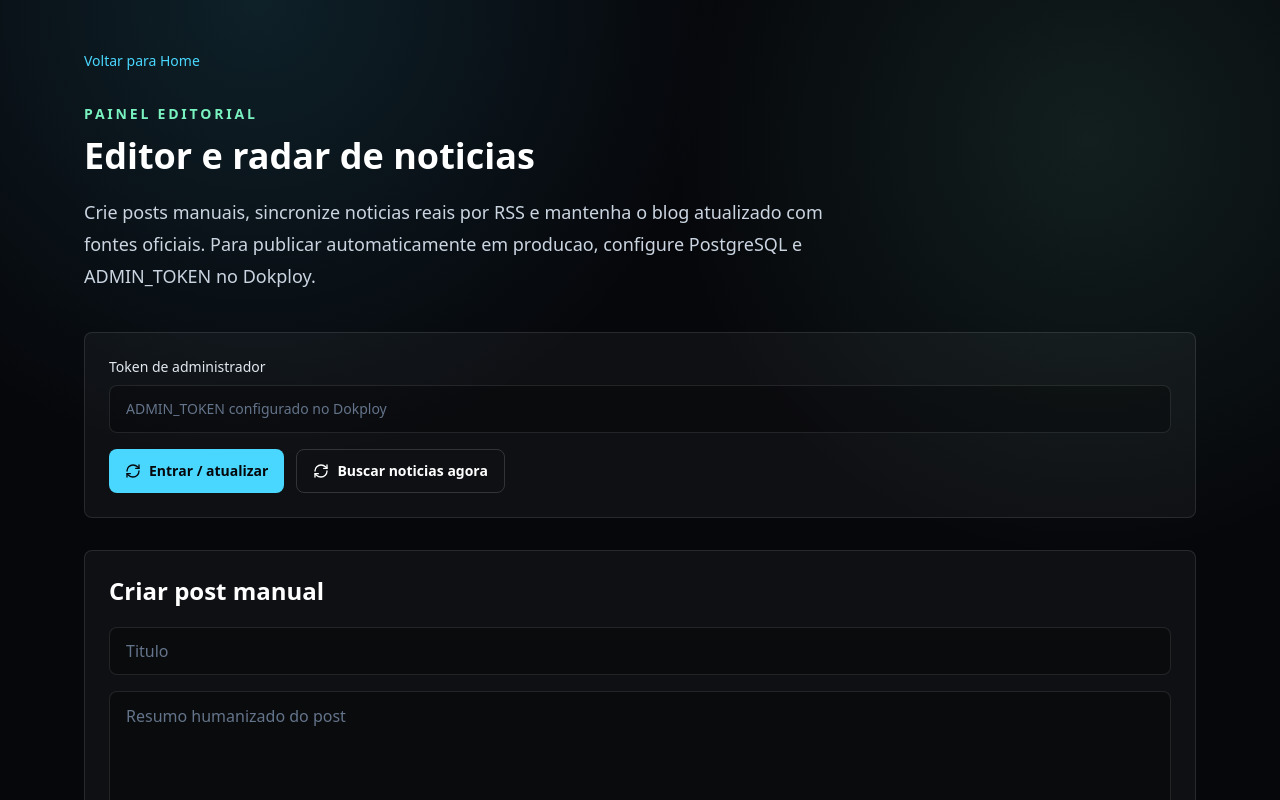
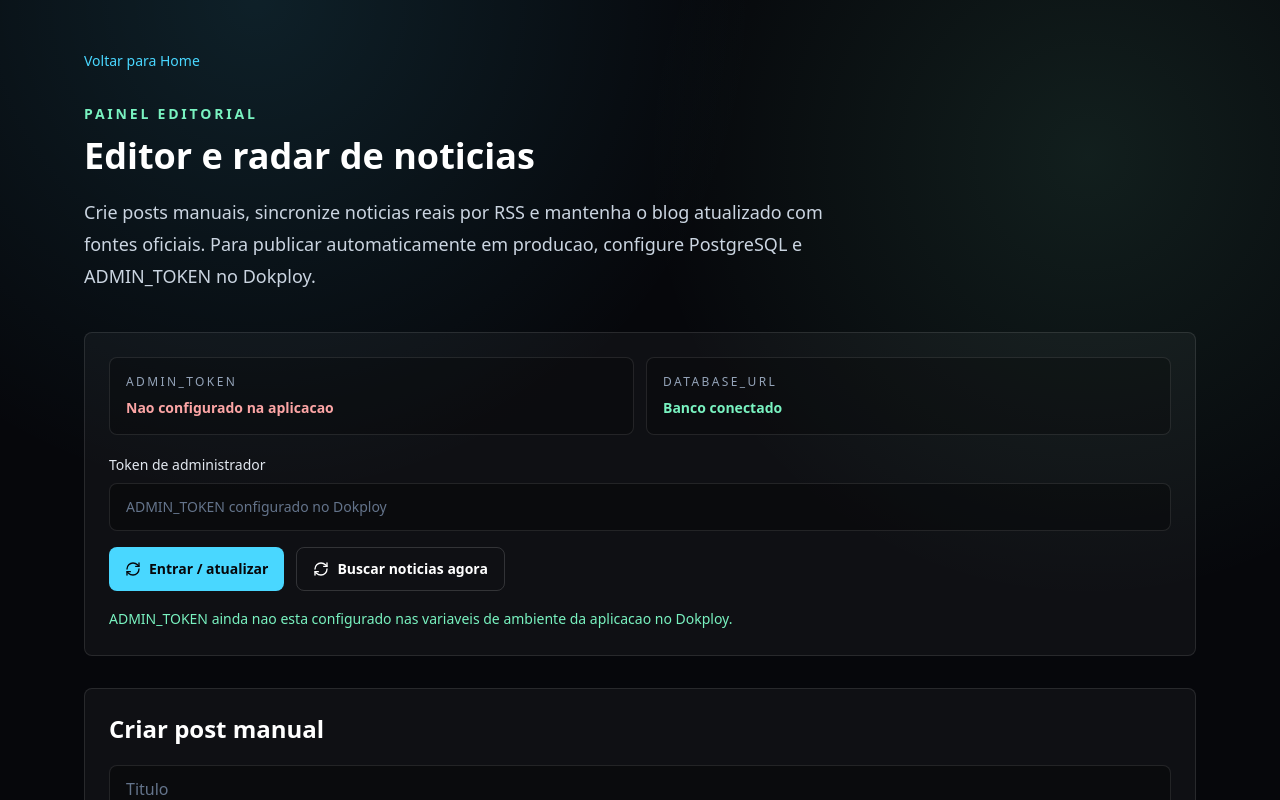
Before and after one commit to Fsousa36/levellingdev-blog, a Next.js app: page /editor in a window 1280 px wide. Shown: the top 800 px of the page. Built offline with nearby package versions, Linux system fonts and the light colour scheme; no server answers.

Commit message:
Improve editor authorization diagnostics

```diff
--- a/app/api/editor/posts/route.ts
+++ b/app/api/editor/posts/route.ts
@@ -7,7 +7,13 @@ import { slugify } from '../../../lib/news';
 
 export async function GET(request: NextRequest) {
   if (!isAuthorized(request)) {
-    return NextResponse.json({ error: 'Nao autorizado.' }, { status: 401 });
+    return NextResponse.json(
+      {
+        error:
+          'Nao autorizado. Configure ADMIN_TOKEN nas variaveis de ambiente da aplicacao no Dokploy e use exatamente esse valor no editor.'
+      },
+      { status: 401 }
+    );
   }
 
   return NextResponse.json({ database: hasDatabase(), posts: await getAllPosts() });
@@ -15,7 +21,13 @@ export async function GET(request: NextRequest) {
 
 export async function POST(request: NextRequest) {
   if (!isAuthorized(request)) {
-    return NextResponse.json({ error: 'Nao autorizado.' }, { status: 401 });
+    return NextResponse.json(
+      {
+        error:
+          'Nao autorizado. Configure ADMIN_TOKEN nas variaveis de ambiente da aplicacao no Dokploy e use exatamente esse valor no editor.'
+      },
+      { status: 401 }
+    );
   }
 
   const body = (await request.json()) as Partial<BlogPost>;
@@ -62,7 +74,13 @@ export async function POST(request: NextRequest) {
 
 export async function DELETE(request: NextRequest) {
   if (!isAuthorized(request)) {
-    return NextResponse.json({ error: 'Nao autorizado.' }, { status: 401 });
+    return NextResponse.json(
+      {
+        error:
+          'Nao autorizado. Configure ADMIN_TOKEN nas variaveis de ambiente da aplicacao no Dokploy e use exatamente esse valor no editor.'
+      },
+      { status: 401 }
+    );
   }
 
   const slug = request.nextUrl.searchParams.get('slug');
--- /dev/null
+++ b/app/api/editor/status/route.ts
@@ -0,0 +1,9 @@
+import { NextResponse } from 'next/server';
+import { hasDatabase } from '../../../lib/db';
+
+export async function GET() {
+  return NextResponse.json({
+    adminTokenConfigured: Boolean(process.env.ADMIN_TOKEN),
+    databaseConfigured: hasDatabase()
+  });
+}
--- a/app/api/news/sync/route.ts
+++ b/app/api/news/sync/route.ts
@@ -13,7 +13,13 @@ export async function POST(request: NextRequest) {
 
 async function syncNews(request: NextRequest) {
   if (!isAuthorized(request)) {
-    return NextResponse.json({ error: 'Nao autorizado.' }, { status: 401 });
+    return NextResponse.json(
+      {
+        error:
+          'Nao autorizado. Configure ADMIN_TOKEN nas variaveis de ambiente da aplicacao no Dokploy e use exatamente esse valor no editor ou no cron.'
+      },
+      { status: 401 }
+    );
   }
 
   if (!hasDatabase()) {
--- a/app/editor/editor-client.tsx
+++ b/app/editor/editor-client.tsx
@@ -7,6 +7,11 @@ import type { BlogPost } from '../lib/types';
 type ApiState = {
   database: boolean;
   posts: BlogPost[];
+};
+
+type StatusState = {
+  adminTokenConfigured: boolean;
+  databaseConfigured: boolean;
 };
 
 const emptyPost = {
@@ -20,6 +25,7 @@ const emptyPost = {
 export function EditorClient() {
   const [token, setToken] = useState('');
   const [state, setState] = useState<ApiState | null>(null);
+  const [status, setStatus] = useState<StatusState | null>(null);
   const [message, setMessage] = useState('');
   const [form, setForm] = useState(emptyPost);
 
@@ -29,6 +35,21 @@ export function EditorClient() {
     if (savedToken) {
       setToken(savedToken);
     }
+
+    fetch('/api/editor/status')
+      .then((response) => response.json())
+      .then((data: StatusState) => {
+        setStatus(data);
+
+        if (!data.adminTokenConfigured) {
+          setMessage('ADMIN_TOKEN ainda nao esta configurado nas variaveis de ambiente da aplicacao no Dokploy.');
+        } else if (!data.databaseConfigured) {
+          setMessage('ADMIN_TOKEN existe, mas DATABASE_URL ainda nao esta configurada na aplicacao.');
+        }
+      })
+      .catch(() => {
+        setMessage('Nao foi possivel ler o status do editor.');
+      });
   }, []);
 
   async function request(path: string, init?: RequestInit) {
@@ -131,6 +152,21 @@ export function EditorClient() {
   return (
     <div className="grid gap-8">
       <section className="rounded-lg border border-white/10 bg-white/[0.04] p-6">
+        <div className="mb-5 grid gap-3 md:grid-cols-2">
+          <div className="rounded-lg border border-white/10 bg-black/25 p-4">
+            <p className="text-xs uppercase tracking-[0.2em] text-slate-400">ADMIN_TOKEN</p>
+            <p className={`mt-2 text-sm font-semibold ${status?.adminTokenConfigured ? 'text-mint' : 'text-red-300'}`}>
+              {status?.adminTokenConfigured ? 'Configurado na aplicacao' : 'Nao configurado na aplicacao'}
+            </p>
+          </div>
+          <div className="rounded-lg border border-white/10 bg-black/25 p-4">
+            <p className="text-xs uppercase tracking-[0.2em] text-slate-400">DATABASE_URL</p>
+            <p className={`mt-2 text-sm font-semibold ${status?.databaseConfigured ? 'text-mint' : 'text-amber'}`}>
+              {status?.databaseConfigured ? 'Banco conectado' : 'Banco nao configurado na aplicacao'}
+            </p>
+          </div>
+        </div>
+
         <label className="grid gap-2 text-sm font-medium text-slate-200">
           Token de administrador
           <input
```
